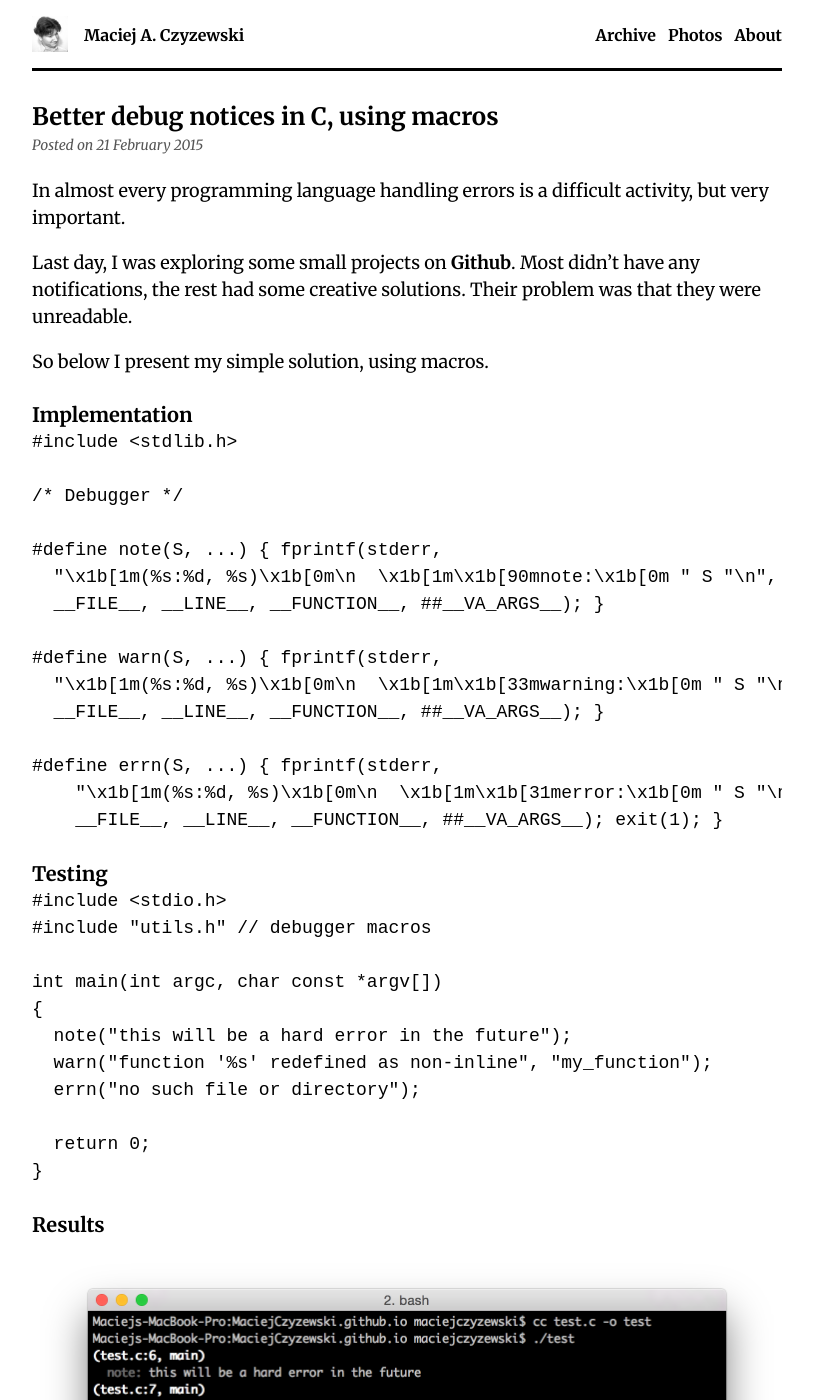
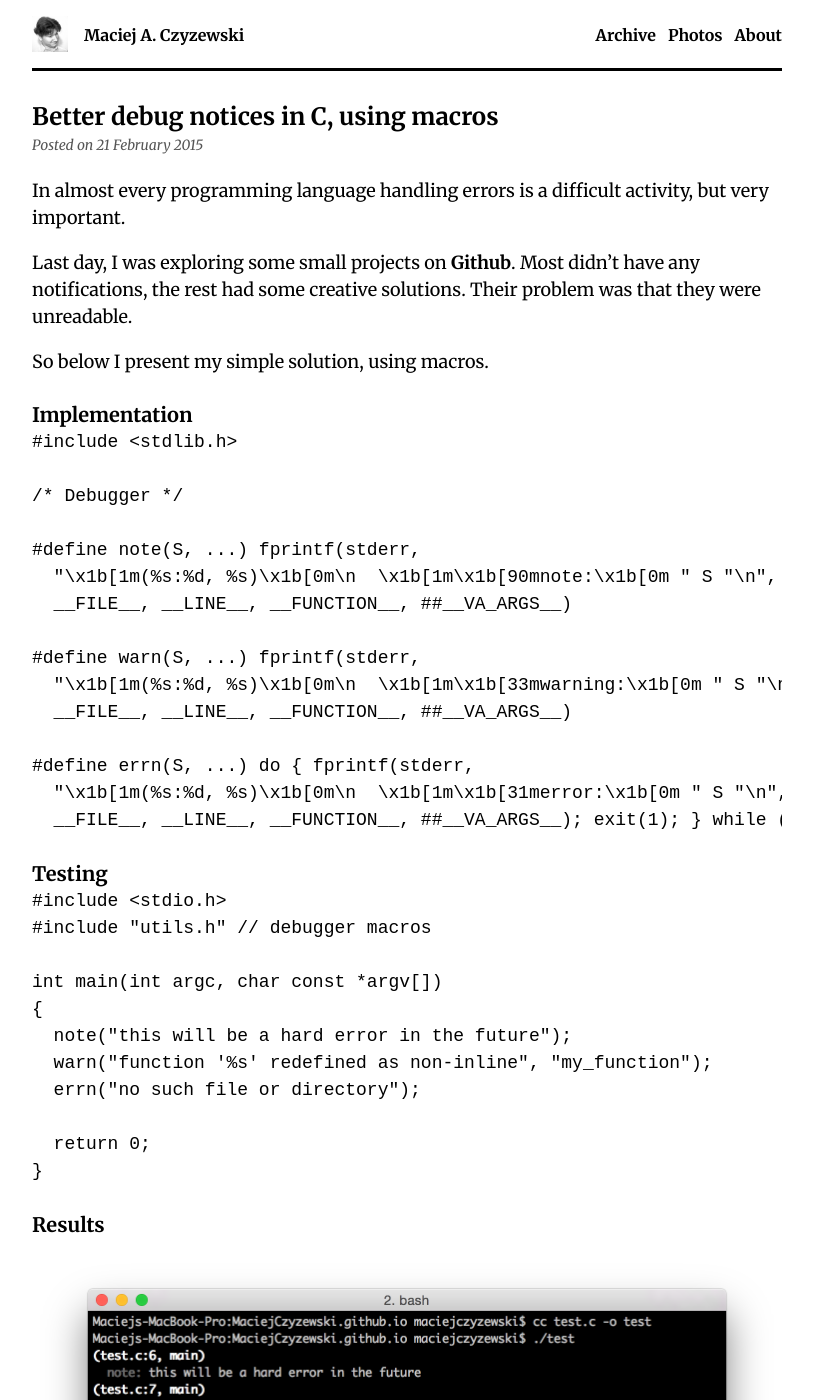
Before and after one commit to maciejczyzewski/maciejczyzewski.github.io, a Jekyll site: the page built from _posts/2015-02-21-better-debug-notices-in-c-using-macros.markdown, in a window 1280 px wide and 1400 px high. Shown: the whole window, without its empty margins (233-1046 px from the left). Built offline with Jekyll 4.4.1, drawn with Linux system fonts in a browser that asks for light colours; Markdown is read by kramdown in place of the engine named in the settings; some of the changed text lies outside the part shown.

Commit message:
Unsuccessful trick ^^
Now, it will be fine!

````diff
--- a/_posts/2015-02-21-better-debug-notices-in-c-using-macros.markdown
+++ b/_posts/2015-02-21-better-debug-notices-in-c-using-macros.markdown
@@ -17,17 +17,17 @@
 
 /* Debugger */
 
-#define note(S, ...) { fprintf(stderr,                                   \
+#define note(S, ...) fprintf(stderr,                                     \
   "\x1b[1m(%s:%d, %s)\x1b[0m\n  \x1b[1m\x1b[90mnote:\x1b[0m " S "\n",    \
-  __FILE__, __LINE__, __FUNCTION__, ##__VA_ARGS__); }
+  __FILE__, __LINE__, __FUNCTION__, ##__VA_ARGS__)
 
-#define warn(S, ...) { fprintf(stderr,                                   \
+#define warn(S, ...) fprintf(stderr,                                     \
   "\x1b[1m(%s:%d, %s)\x1b[0m\n  \x1b[1m\x1b[33mwarning:\x1b[0m " S "\n", \
-  __FILE__, __LINE__, __FUNCTION__, ##__VA_ARGS__); }
+  __FILE__, __LINE__, __FUNCTION__, ##__VA_ARGS__)
 
-#define errn(S, ...) { fprintf(stderr,                                   \
-    "\x1b[1m(%s:%d, %s)\x1b[0m\n  \x1b[1m\x1b[31merror:\x1b[0m " S "\n", \
-    __FILE__, __LINE__, __FUNCTION__, ##__VA_ARGS__); exit(1); }         \
+#define errn(S, ...) do { fprintf(stderr,                                \
+  "\x1b[1m(%s:%d, %s)\x1b[0m\n  \x1b[1m\x1b[31merror:\x1b[0m " S "\n",   \
+  __FILE__, __LINE__, __FUNCTION__, ##__VA_ARGS__); exit(1); } while (0) \
 ```
 
 ## Testing
````
Also changed, not shown: other parts of _posts/2015-02-21-better-debug-notices-in-c-using-macros.markdown (+1 -1 lines).
